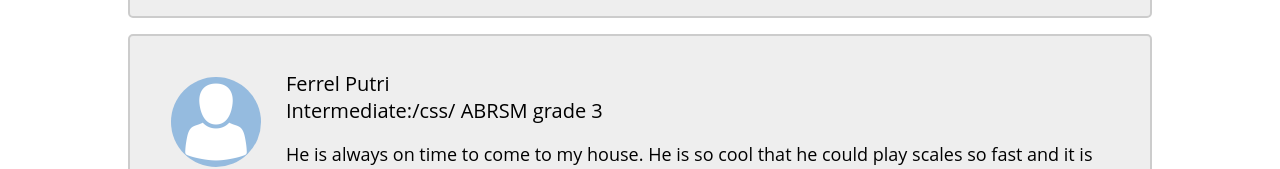
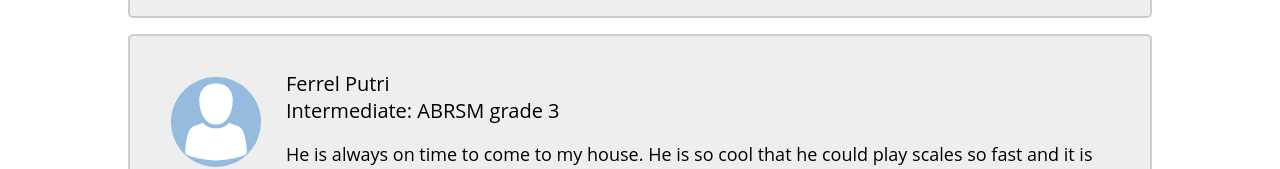
Before and after one commit to renaldhif/renaldhif.github.io, a plain HTML site: page html/testimonial.html in a window 1280 px wide. Shown: the part 988-1157 px from the top of the page. Drawn offline with Linux system fonts and the light colour scheme.

Commit message:
Update testimonial.html

```diff
--- a/html/testimonial.html
+++ b/html/testimonial.html
@@ -55,7 +55,7 @@
         </div>
         <div class="boxReview">
             <img src="../img/avatar.png" alt="Avatar" class="imgAvatar">
-            <p><span>Ferrel Putri<br>Intermediate:/css/ ABRSM grade 3</span></p>
+            <p><span>Ferrel Putri<br>Intermediate: ABRSM grade 3</span></p>
             <p>He is always on time to come to my house. He is so cool that he could play scales so fast and it is
                 fascinating to watch. He never got mad when I wrong play scales and helped me get through on the problem
                 in learning scales.</p>
```
